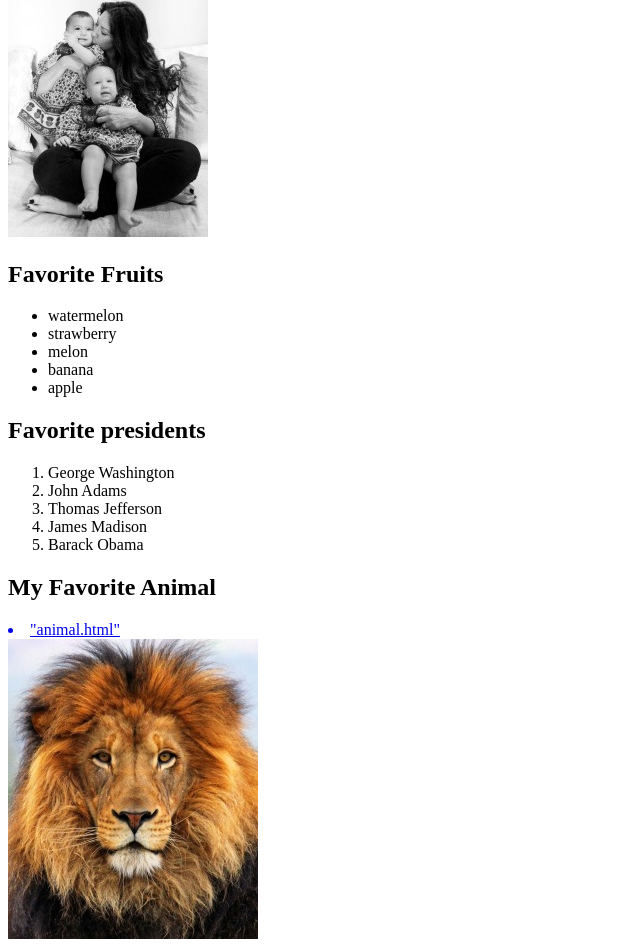
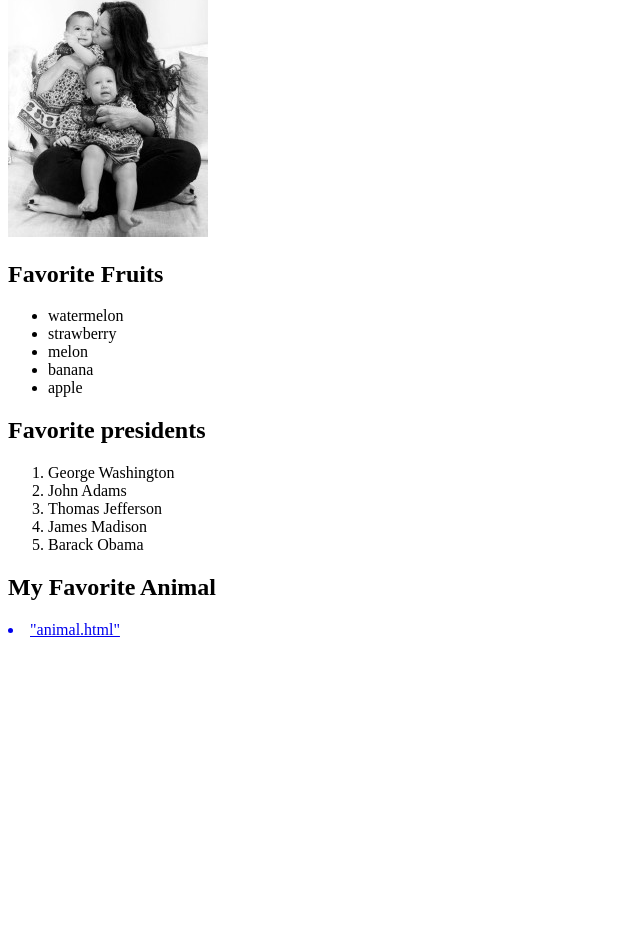
Before and after one commit to cilviannagonzalez/cilviannagonzalez.github.io, a plain HTML site: page project3.html in a window 1280 px wide. Shown: the part 738-1689 px from the top of the page, without its empty margins (0-640 px from the left). After the commit the page ends 1385 px from the top, so only its background shows below. Drawn offline with Linux system fonts and the light colour scheme.

Commit message:
Update project3.html

```diff
--- a/project3.html
+++ b/project3.html
@@ -60,9 +60,9 @@
 
 		<h2> My Favorite Animal </h2>
 
-			<a href= "<p> lion </p>"><li> "animal.html"</li></a>
+			<a href= "<p> lion </p>"><li>"animal.html"</li></a>
 
-				<img src="favorite.lion.jpg" width="250" height="300" alt="favorite animal">
+
 	</body>
 
 		</html>
```
